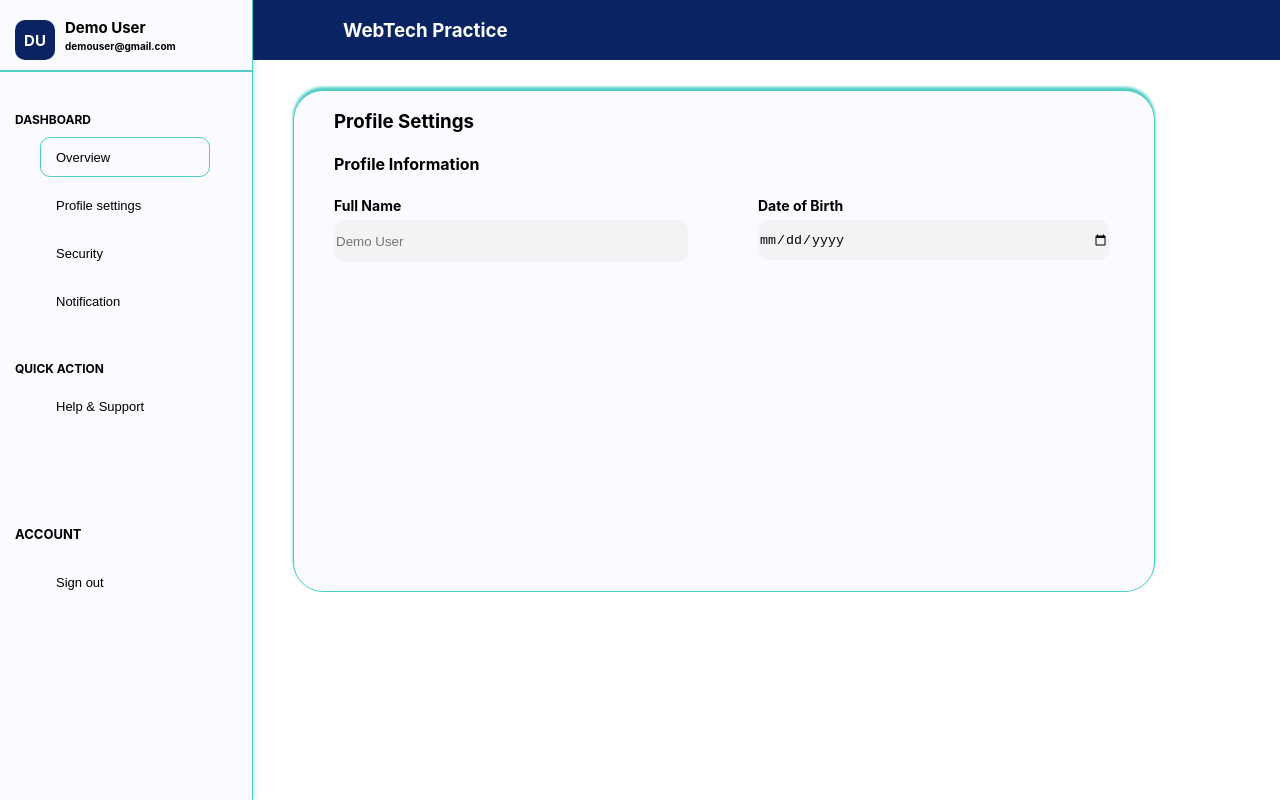
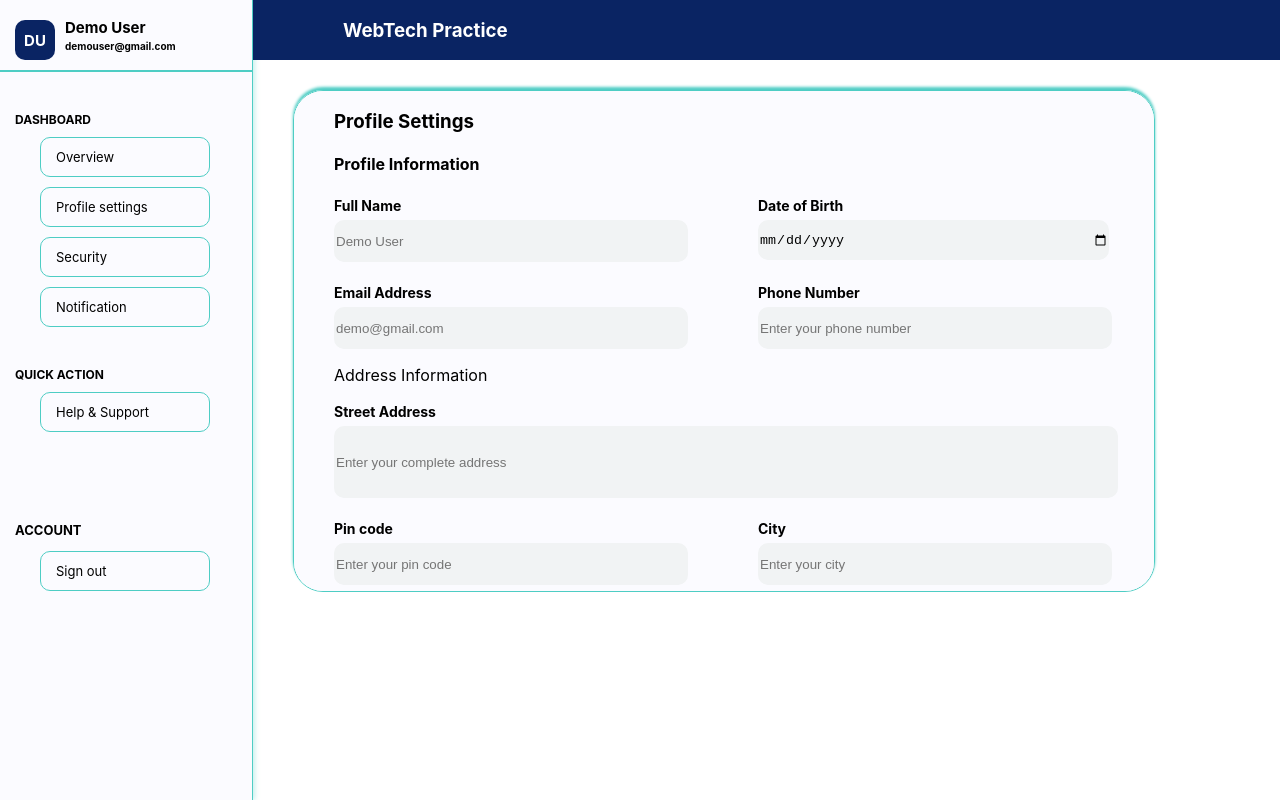
Before and after one commit to Rohit-kr07/React-project-Shahnaz, a React (Create React App) app: page /profilepage in a window 1280 px wide. Built offline with nearby package versions, Linux system fonts and the light colour scheme.

Commit message:
working on profile page

```diff
--- a/src/Styles/Profileboxstyle.js
+++ b/src/Styles/Profileboxstyle.js
@@ -8,23 +8,25 @@ export const Profileboxstyle = {
         backgroundColor: "#FBFBFF",
         borderRadius: "30px",
         boxShadow: "0px -3px 3px 0px #4ECDC4",
-
+        overflowX: "auto",
+    scrollbarWidth: "thin",
     },
-    heading:{
-        marginLeft:"40px",
+    mainbox: {
+        overflow: "hidden",
+        overflowY: "hidden",
     },
-    text:{
-        marginLeft:"40px",
+    heading: {
+        marginLeft: "40px",
     },
-    box2:{
-        display:"flex",
-        flexDirection:"row",
-        gap:"30px",
+    text: {
+        marginLeft: "40px",
     },
-    inpbx:{
-        // marginLeft:"30px",
-        // width: "350px",
-        // height: "30px",
+    box2: {
+        display: "flex",
+        flexDirection: "row",
+        gap: "30px",
+    },
+    inpbx: {
         backgroundColor: "#F1F3F4",
         borderRadius: "10px",
         border: "none",
@@ -34,9 +36,47 @@ export const Profileboxstyle = {
         marginLeft: "40px",
 
     },
-    lbl:{
-        marginLeft:"40px",
-     fontWeight:"bold",
-     fontSize:"14px",
+    lbl: {
+        marginLeft: "40px",
+        fontWeight: "bold",
+        fontSize: "14px",
     },
+
+    box3: {
+        display: "flex",
+        flexDirection: "row",
+        gap: "30px",
+        marginTop: "20px",
+    },
+    street: {
+        marginLeft: "40px",
+        fontWeight: "bold",
+        fontSize: "14px",
+    },
+
+    inpbx1: {
+        backgroundColor: "#F1F3F4",
+        borderRadius: "10px",
+        border: "none",
+        height: "70px",
+        width: "780px",
+        marginTop: "5px",
+        marginLeft: "40px",
+    },
+    btn:{
+        marginLeft: "500px",
+marginTop: "20px",
+marginBottom: "20px",
+    },
+    btn2:{
+        color:"black",
+        width:"150px",
+        height:"40px",
+   marginRight:"20px",
+    },
+    btn3:{
+       color:"black",
+        width: "150px",
+        height: "40px",
+    }
 };
--- a/src/Styles/Sidebarstyle.js
+++ b/src/Styles/Sidebarstyle.js
@@ -77,17 +77,16 @@ export const Sidebarstyle = {
         boxSizing: "border-box",
      marginLeft:"40px",
         cursor: "pointer",
-        ":hover": {
-        backgroundColor: "#4ECDC4",
-        color: "white",
-    },
+
+
+
     },
     signout:{
-      marginTop:"20px",
+      marginTop:"8px",
       marginLeft:"40px",
     },
 acc:{
-    marginTop:"100px",
+    marginTop:"90px",
     fontSize:"small",
     fontWeight:"bold",
     marginLeft:"15px",
--- a/src/Views/Components/Profilepagecomponents/Profilebox.js
+++ b/src/Views/Components/Profilepagecomponents/Profilebox.js
@@ -1,17 +1,21 @@
+import { Profileboxstyle } from "../../../Styles/Profileboxstyle";
 
-import { Profileboxstyle } from "../../../Styles/Profileboxstyle";
 
 const Profilebox = () => {
   return (
+    <div style={Profileboxstyle.mainbox}>
       <div style={Profileboxstyle.box1}>
         <h3 style={Profileboxstyle.heading}>Profile Settings</h3>
         <h4 style={Profileboxstyle.text}>Profile Information</h4>
 
         <div style={Profileboxstyle.box2}>
-  <div >
-    <label style={Profileboxstyle.lbl} htmlFor="NAME">Full Name</label>
+          <div>
+            <label style={Profileboxstyle.lbl} htmlFor="NAME">
+              Full Name
+            </label>
             <br />
-    <input style={Profileboxstyle.inpbx}
+            <input
+              style={Profileboxstyle.inpbx}
               type="text"
               placeholder="Demo User"
               id="NAME"
@@ -19,13 +23,149 @@ const Profilebox = () => {
           </div>
 
           <div>
-    <label style={Profileboxstyle.lbl} htmlFor="DOB">Date of Birth</label>
+            <label style={Profileboxstyle.lbl} htmlFor="DOB">
+              Date of Birth
+            </label>
             <br />
-    <input style={Profileboxstyle.inpbx} type="date" id="DOB" />
+            <input
+              style={Profileboxstyle.inpbx}
+              type="date"
+              id="DOB"
+            />
           </div>
         </div>
 
+        <div style={Profileboxstyle.box3}>
+          <div id="email">
+            <label
+              htmlFor="e-mail"
+              style={Profileboxstyle.lbl}
+            >
+              Email Address
+            </label>
+            <br />
+
+            <input
+              type="email"
+              style={Profileboxstyle.inpbx}
+              placeholder="demo@gmail.com"
+              required
+              id="e-mail"
+            />
+          </div>
+
+          <div id="phone">
+            <label
+              htmlFor="phnum"
+              style={Profileboxstyle.lbl}
+            >
+              Phone Number
+            </label>
+            <br />
+
+            <input
+              type="tel"
+              style={Profileboxstyle.inpbx}
+              placeholder="Enter your phone number"
+              id="phnum"
+            />
+          </div>
+        </div>
+
+        <p style={Profileboxstyle.text}>Address Information</p>
+
+        <label htmlFor="add" style={Profileboxstyle.street}>
+          Street Address
+        </label>
+        <br />
+
+        <input
+          type="text"
+          style={Profileboxstyle.inpbx1}
+          placeholder="Enter your complete address"
+          id="add"
+        />
+
+        <div style={Profileboxstyle.box3}>
+          <div>
+            <label style={Profileboxstyle.lbl} htmlFor="pin">
+              Pin code
+            </label>
+            <br />
+            <input
+              style={Profileboxstyle.inpbx}
+              type="text"
+              placeholder="Enter your pin code"
+              id="pin"
+            />
+          </div>
+
+          <div>
+            <label style={Profileboxstyle.lbl} htmlFor="city">
+              City
+            </label>
+            <br />
+            <input
+              style={Profileboxstyle.inpbx}
+              type="text"
+              placeholder="Enter your city"
+              id="city"
+            />
+          </div>
+        </div>
+
+        <div style={Profileboxstyle.box3}>
+          <div id="cntry">
+            <label
+              htmlFor="country"
+              style={Profileboxstyle.lbl}
+            >
+              Country
+            </label>
+            <br />
+
+            <input
+              type="text"
+              style={Profileboxstyle.inpbx}
+              placeholder="Enter your country"
+              id="country"
+            />
+          </div>
+
+          <div id="git">
+            <label
+              htmlFor="GitHub"
+              style={Profileboxstyle.lbl}
+            >
+              GitHub Profile
+            </label>
+            <br />
+
+            <input
+              type="url"
+              id="GitHub"
+              placeholder="https://github.com/username"
+              style={Profileboxstyle.inpbx}
+            />
+          </div>
+        </div>
+
+        <div style={Profileboxstyle.btn}>
+          <button
+            style={Profileboxstyle.btn2}
+            Cancel Changes
+          >
+          </button>
+          <button
+            style={Profileboxstyle.btn3}
+            Save Changes
+          >
+          </button>
+
+        </div>
+      </div>
     </div>
   );
 };
+
 export default Profilebox;
--- a/src/Views/Components/Sidebar.js
+++ b/src/Views/Components/Sidebar.js
@@ -38,27 +38,31 @@ const Sidebar = () => {
                 <p style={Sidebarstyle.heading}>
                     DASHBOARD
                 </p>
+                <div style={{ display: "flex", flexDirection: "column", gap: "10px" }}>
 
                     <Sidebarbtn
                         style={Sidebarstyle.a1}
                         label="Overview"
-                    filled={true}
+
                     />
 
                     <Sidebarbtn
                         style={Sidebarstyle.a1}
                         label="Profile settings"
+
                     />
 
                     <Sidebarbtn
                         style={Sidebarstyle.a1}
                         label="Security"
+
                     />
 
                     <Sidebarbtn
                         style={Sidebarstyle.a1}
                         label="Notification"
                     />
+                </div>
 
                 <p style={Sidebarstyle.heading}>
                     QUICK ACTION
@@ -73,7 +77,7 @@ const Sidebar = () => {
                 </p>
 
                 <Sidebarbtn
-                    style={Sidebarstyle.signout}
+                    style={{ ...Sidebarstyle.a1, ...Sidebarstyle.signout }}
                     label="Sign out"
                 />
 
--- a/src/Views/Components/Sidebarbutton.js
+++ b/src/Views/Components/Sidebarbutton.js
@@ -1,27 +1,19 @@
+import React, { useState } from "react";
 
-import { Sidebarbutton } from "../../Styles/Sidebarbuttonstyle";
-
-const Sidebarbtn = ({ label, style, filled }) => {
-
+const Sidebarbtn = ({ label, style }) => {
+    const [hover, setHover] = useState(false);
 
     return (
-        <div>
-            <button
-                style={{
-                    ...Sidebarbutton.btn,
-                    ...style,
-
-                    border: `1px solid ${filled ? "#4ECDC4" : "transparent"
-                        }`,
-
-
-
-
-                }}
-
-            >
-                {label}
-            </button>
+        <div
+            style={{
+                ...style,
+                backgroundColor: hover ? "#4ECDC4" : "transparent",
+                color: hover ? "white" : "black",
+            }}
+            onMouseEnter={() => setHover(true)}
+            onMouseLeave={() => setHover(false)}
+        >
+            {label}
         </div>
     );
 };
```
Lines whose indentation alone changed are shown as unchanged.
